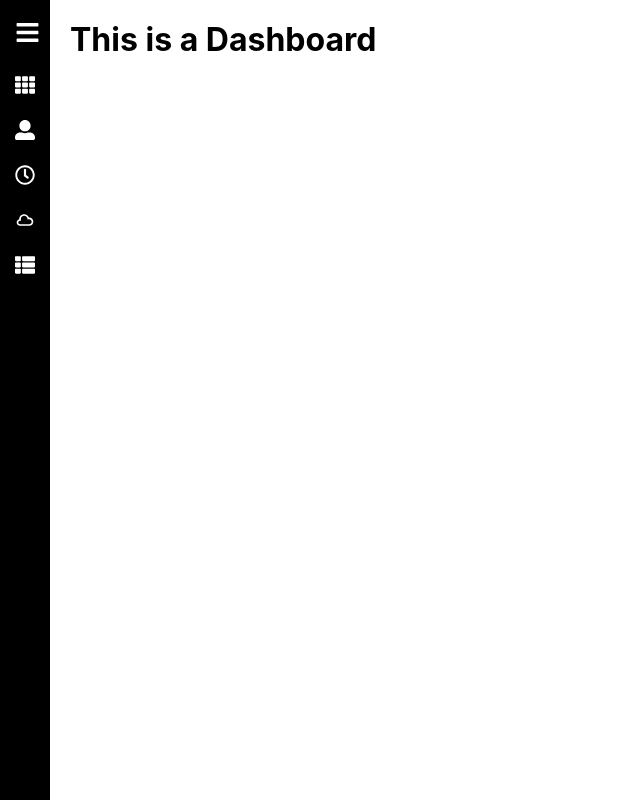
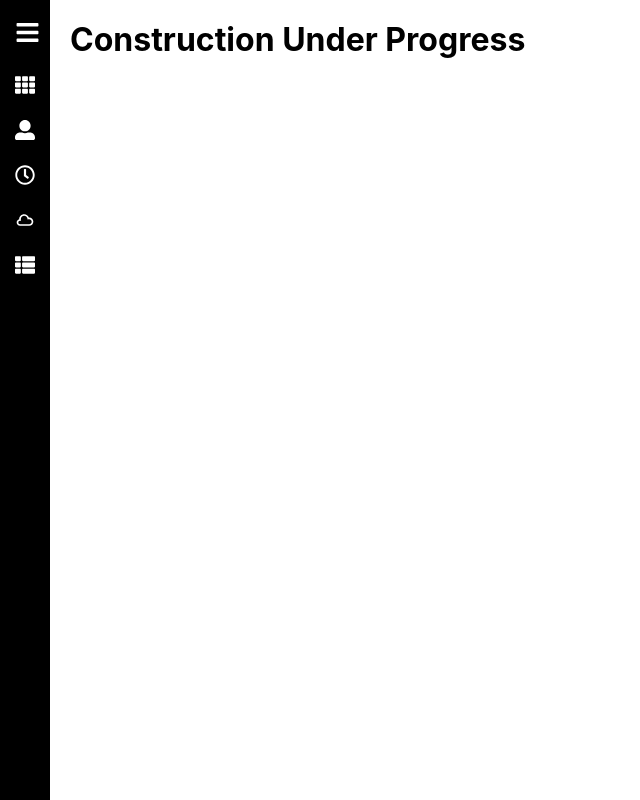
Before and after one commit to mendoncamaria/react-mini-projects, a React (Create React App) app: page / in a window 1280 px wide. Shown: the whole page, without its empty margins (0-640 px from the left). Built offline with nearby package versions, Linux system fonts and the light colour scheme.

Commit message:
Added heading code

```diff
--- a/src/pages/Analytics.jsx
+++ b/src/pages/Analytics.jsx
@@ -2,7 +2,7 @@ import React from 'react'
 
 function Analytics() {
   return (
-    <div>Analytics</div>
+    <h1>Construction Under Progress</h1>
   )
 }
 
--- a/src/pages/Products.jsx
+++ b/src/pages/Products.jsx
@@ -2,7 +2,7 @@ import React from 'react'
 
 function Products() {
   return (
-    <div>Products</div>
+    <h1>Construction Under Progress</h1>
   )
 }
 
--- a/src/pages/about.jsx
+++ b/src/pages/about.jsx
@@ -2,7 +2,7 @@ import React from 'react'
 
 function About() {
   return (
-    <div>About</div>
+    <h1>Construction Under Progress</h1>
   )
 }
 
--- a/src/pages/dashboard.jsx
+++ b/src/pages/dashboard.jsx
@@ -3,7 +3,7 @@ import React from 'react'
 function Dashboard() {
   return (
     <div>
-        <h1>This is a Dashboard</h1>
+        <h1>Construction Under Progress</h1>
     </div>
   )
 }
```
